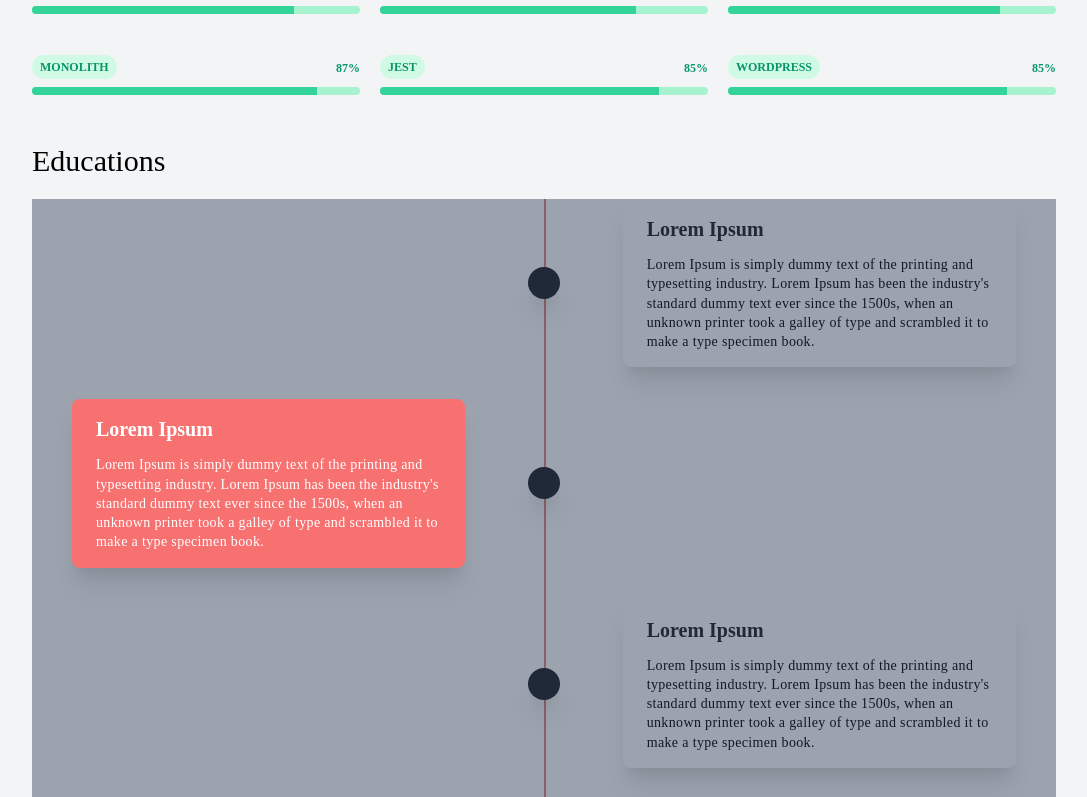
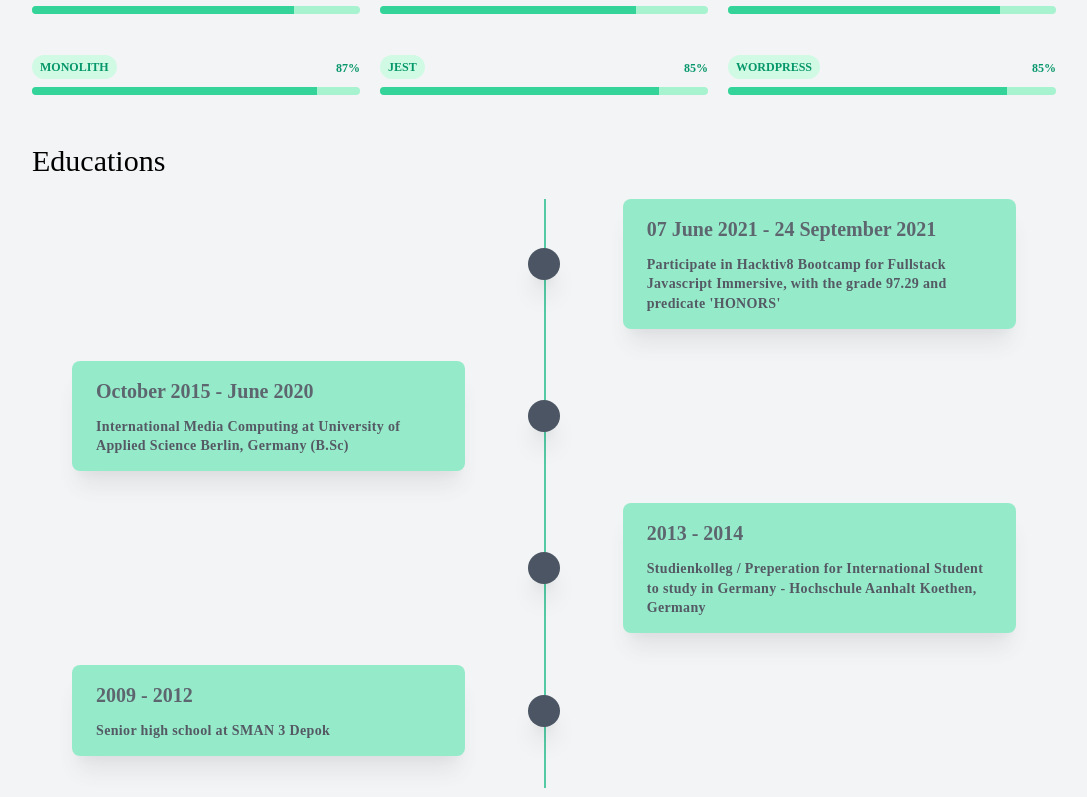
Before and after one commit to asraavisena/asraaavisena-cv, a React (Create React App) app: page / in a window 1280 px wide. Shown: the part 2000-2797 px from the top of the page, without its empty margins (96-1183 px from the left). Built offline with nearby package versions, Linux system fonts and the light colour scheme; a web font is replaced by a local one.

Commit message:
educations done

```diff
--- a/src/components/Education/Education.js
+++ b/src/components/Education/Education.js
@@ -1,22 +1,20 @@
 import React from "react";
 
 export default function Education(props) {
-  console.log(props.left);
   return (
     <div
       className={"mb-8 flex justify-between items-center w-full " + props.left}
     >
       <div className="order-1 w-5/12"></div>
-      <div className="z-20 flex items-center order-1 bg-gray-800 shadow-xl w-8 h-8 rounded-full">
+      <div className="z-20 flex items-center order-1 bg-gray-600 shadow-xl w-8 h-8 rounded-full">
         <div className="mx-auto font-semibold text-lg text-white"></div>
       </div>
-      <div className="order-1 bg-gray-400 rounded-lg shadow-xl w-5/12 px-6 py-4">
-        <h3 className="mb-3 font-bold text-gray-800 text-xl">Lorem Ipsum</h3>
-        <p className="text-sm leading-snug tracking-wide text-gray-900 text-opacity-100">
-          Lorem Ipsum is simply dummy text of the printing and typesetting
-          industry. Lorem Ipsum has been the industry's standard dummy text ever
-          since the 1500s, when an unknown printer took a galley of type and
-          scrambled it to make a type specimen book.
+      <div className="order-1 bg-green-300 opacity-70 rounded-lg shadow-xl w-5/12 px-6 py-4">
+        <h3 className="mb-3 font-bold text-gray-800 text-xl">
+          {props.education.date}
+        </h3>
+        <p className="text-sm leading-snug font-semibold tracking-wide text-gray-900 text-opacity-100">
+          {props.education.description}
         </p>
       </div>
     </div>
--- a/src/components/Educations/Educations.js
+++ b/src/components/Educations/Educations.js
@@ -8,93 +8,38 @@ export default function Educations() {
       educations: state.educations.educations,
     };
   });
-  console.log(educations[0]);
   return (
     <div
-      id="skills"
+      id="educations"
       className="max-w-5xl flex h-auto flex-col flex-wrap mx-auto "
     >
       <h1 className="text-3xl mb-5"> Educations</h1>
-      <div className="container bg-gray-400 mx-auto w-full h-full">
+      <div className="container mx-auto w-full h-full">
         <div className="relative wrap overflow-hidden px-10 h-full">
           <div
-            className="border-2-2 absolute border-opacity-50 border-red-900 min-h-full border"
+            className="border-2-2 absolute border-opacity-70 border-green-500 min-h-full border"
             style={{ left: "50%" }}
           ></div>
-          {/* {educations.map((el, index) => {
+          {educations.map((el, index) => {
             if (index % 2 === 0) {
-              return <Education left={""} />;
+              return (
+                <Education
+                  education={el.education}
+                  key={`Education ${index}`}
+                  left={""}
+                />
+              );
             } else {
-              return <Education index={index} left={"flex-row-reverse"} />;
+              return (
+                <Education
+                  education={el.education}
+                  key={`Education ${index}`}
+                  index={index}
+                  left={"flex-row-reverse"}
+                />
+              );
             }
-          })} */}
-          <div className="mb-8 flex justify-between items-center w-full right-timeline">
-            <div className="order-1 w-5/12"></div>
-            <div className="z-20 flex items-center order-1 bg-gray-800 shadow-xl w-8 h-8 rounded-full">
-              <div className="mx-auto font-semibold text-lg text-white"></div>
-            </div>
-            <div className="order-1 bg-gray-400 rounded-lg shadow-xl w-5/12 px-6 py-4">
-              <h3 className="mb-3 font-bold text-gray-800 text-xl">
-                Lorem Ipsum
-              </h3>
-              <p className="text-sm leading-snug tracking-wide text-gray-900 text-opacity-100">
-                Lorem Ipsum is simply dummy text of the printing and typesetting
-                industry. Lorem Ipsum has been the industry's standard dummy
-                text ever since the 1500s, when an unknown printer took a galley
-                of type and scrambled it to make a type specimen book.
-              </p>
-            </div>
-          </div>
-
-          <div className="mb-8 flex justify-between flex-row-reverse items-center w-full left-timeline">
-            <div className="order-1 w-5/12"></div>
-            <div className="z-20 flex items-center order-1 bg-gray-800 shadow-xl w-8 h-8 rounded-full">
-              <div className="mx-auto font-semibold text-lg text-white"></div>
-            </div>
-            <div className="order-1 bg-red-400 rounded-lg shadow-xl w-5/12 px-6 py-4">
-              <h3 className="mb-3 font-bold text-white text-xl">Lorem Ipsum</h3>
-              <p className="text-sm font-medium leading-snug tracking-wide text-white text-opacity-100">
-                Lorem Ipsum is simply dummy text of the printing and typesetting
-                industry. Lorem Ipsum has been the industry's standard dummy
-                text ever since the 1500s, when an unknown printer took a galley
-                of type and scrambled it to make a type specimen book.
-              </p>
-            </div>
-          </div>
-
-          <div className="mb-8 flex justify-between items-center w-full right-timeline">
-            <div className="order-1 w-5/12"></div>
-            <div className="z-20 flex items-center order-1 bg-gray-800 shadow-xl w-8 h-8 rounded-full">
-              <div className="mx-auto font-semibold text-lg text-white"></div>
-            </div>
-            <div className="order-1 bg-gray-400 rounded-lg shadow-xl w-5/12 px-6 py-4">
-              <h3 className="mb-3 font-bold text-gray-800 text-xl">
-                Lorem Ipsum
-              </h3>
-              <p className="text-sm leading-snug tracking-wide text-gray-900 text-opacity-100">
-                Lorem Ipsum is simply dummy text of the printing and typesetting
-                industry. Lorem Ipsum has been the industry's standard dummy
-                text ever since the 1500s, when an unknown printer took a galley
-                of type and scrambled it to make a type specimen book.
-              </p>
-            </div>
-          </div>
-
-          <div className="mb-8 flex justify-between flex-row-reverse items-center w-full left-timeline">
-            <div className="order-1 w-5/12"></div>
-            <div className="z-20 flex items-center order-1 bg-gray-800 shadow-xl w-8 h-8 rounded-full">
-              <div className="mx-auto font-semibold text-lg text-white"></div>
-            </div>
-            <div className="order-1 bg-red-400 rounded-lg shadow-xl w-5/12 px-6 py-4">
-              <h3 className="mb-3 font-bold text-white text-xl">Lorem Ipsum</h3>
-              <p className="text-sm font-medium leading-snug tracking-wide text-white text-opacity-100">
-                Lorem Ipsum is simply dummy text of the printing and typesetting
-                industry. Lorem Ipsum has been the industry's standard dummy
-                text ever since the 1500s, when an unknown printer took a galley
-                of type and scrambled it to make a type specimen book.
-              </p>
-            </div>
-          </div>
+          })}
         </div>
       </div>
     </div>
--- a/src/components/Navbar/Navbar.js
+++ b/src/components/Navbar/Navbar.js
@@ -15,17 +15,17 @@ export default function Navbar() {
         <li className="mr-6">
           <a
             className="text-white uppercase text-lg font-bold hover:text-green-300 hover:underline font-navbar "
-            href="#2"
+            href="#skills"
           >
-            Education
+            Skills
           </a>
         </li>
         <li className="mr-6">
           <a
             className="text-white uppercase text-lg font-bold hover:text-green-300 hover:underline font-navbar "
-            href="#skills"
+            href="#educations"
           >
-            Skills
+            Education
           </a>
         </li>
         <li className="mr-6">
```
